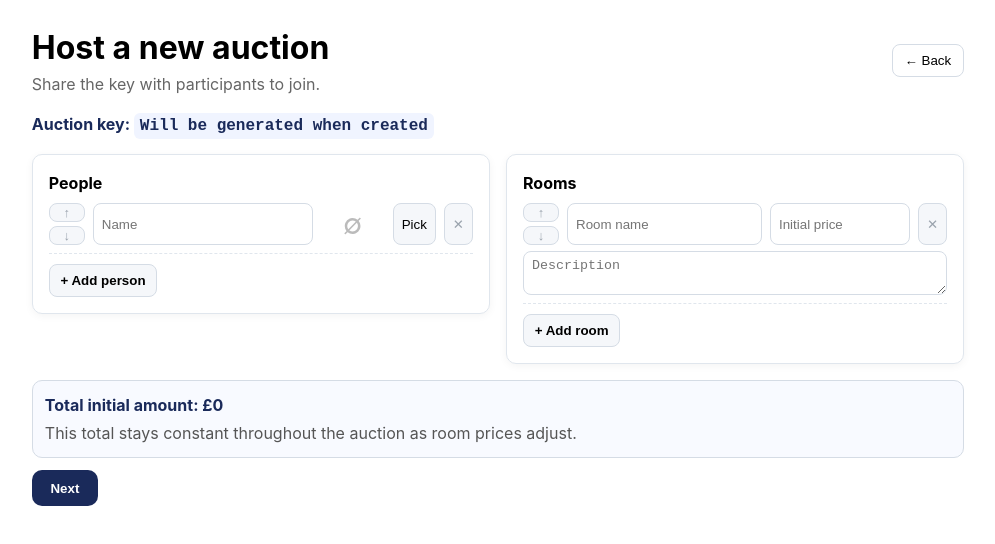
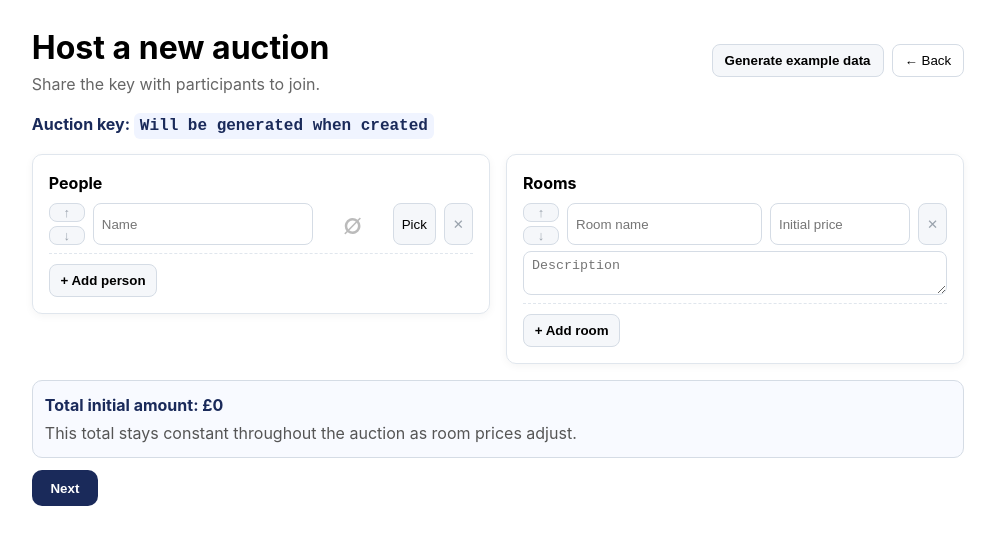
Before and after one commit to mitchellmcmillan/room-pricer, a React (Vite) app: page / in a window 1280 px wide. Both pictures are taken after a click on the button "Start a new auction". Shown: the top 544 px of the page, without its empty margins (142-1137 px from the left). Built offline with nearby package versions, Linux system fonts and the light colour scheme.

Commit message:
Add example data button

```diff
--- a/src/App.jsx
+++ b/src/App.jsx
@@ -266,6 +266,22 @@ function StartPage() {
     return next;
   };
 
+  const generateExampleData = () => {
+    setPeople([
+      { id: generateId(), name: 'Alice', emoji: '👩' },
+      { id: generateId(), name: 'Bob', emoji: '👨' },
+      { id: generateId(), name: 'Charlie', emoji: '🧑' },
+      { id: generateId(), name: 'Dana', emoji: '👩‍🦰' }
+    ]);
+    setRooms([
+      { id: generateId(), name: 'Master bedroom', description: 'Large room with ensuite', initialPrice: '800' },
+      { id: generateId(), name: 'Garden room', description: 'Quiet room overlooking the garden', initialPrice: '650' },
+      { id: generateId(), name: 'Front room', description: 'Bright room near the entrance', initialPrice: '550' },
+      { id: generateId(), name: 'Small room', description: 'Compact room with lots of storage', initialPrice: '400' }
+    ]);
+    setError(null);
+  };
+
   React.useEffect(() => {
     if (pickerOpen === null) return;
     const el = pickerRefs.current[pickerOpen];
@@ -340,9 +356,14 @@ function StartPage() {
           <h1 style={{ margin: 0 }}>Host a new auction</h1>
           <div style={{ color: '#666' }}>Share the key with participants to join.</div>
         </div>
-        <button onClick={() => navigate('/')} style={{ padding: '0.6em 0.9em', borderRadius: 8, border: '1px solid #d5dce5', background: '#fff', cursor: 'pointer' }}>
-          ← Back
-        </button>
+        <div style={{ display: 'flex', gap: 8 }}>
+          <button onClick={generateExampleData} style={{ padding: '0.6em 0.9em', borderRadius: 8, border: '1px solid #d5dce5', background: '#f5f7fa', fontWeight: 600, cursor: 'pointer' }}>
+            Generate example data
+          </button>
+          <button onClick={() => navigate('/')} style={{ padding: '0.6em 0.9em', borderRadius: 8, border: '1px solid #d5dce5', background: '#fff', cursor: 'pointer' }}>
+            ← Back
+          </button>
+        </div>
       </div>
       <div style={{ fontSize: 16, fontWeight: 700, color: '#1a2a5a' }}>
         Auction key: <span style={{ fontFamily: 'monospace', background: '#f0f4ff', padding: '4px 6px', borderRadius: 6 }}>{createdKey || 'Will be generated when created'}</span>
```
